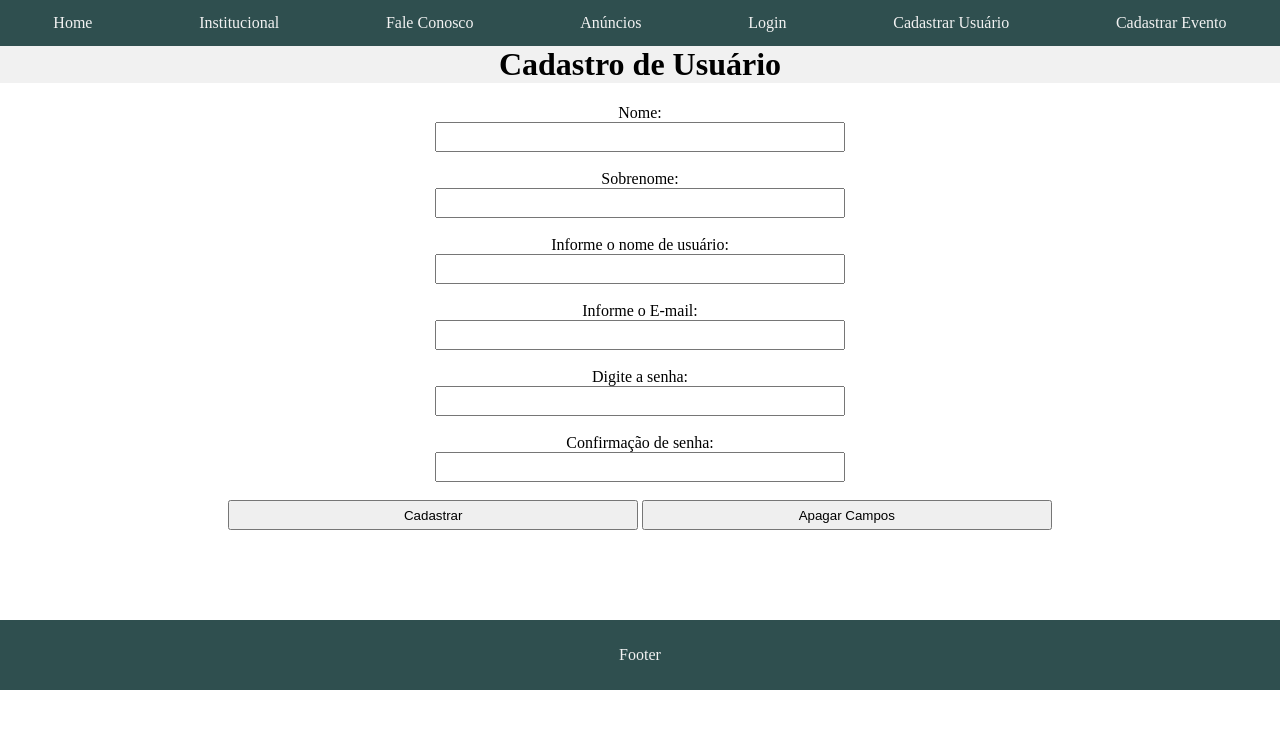
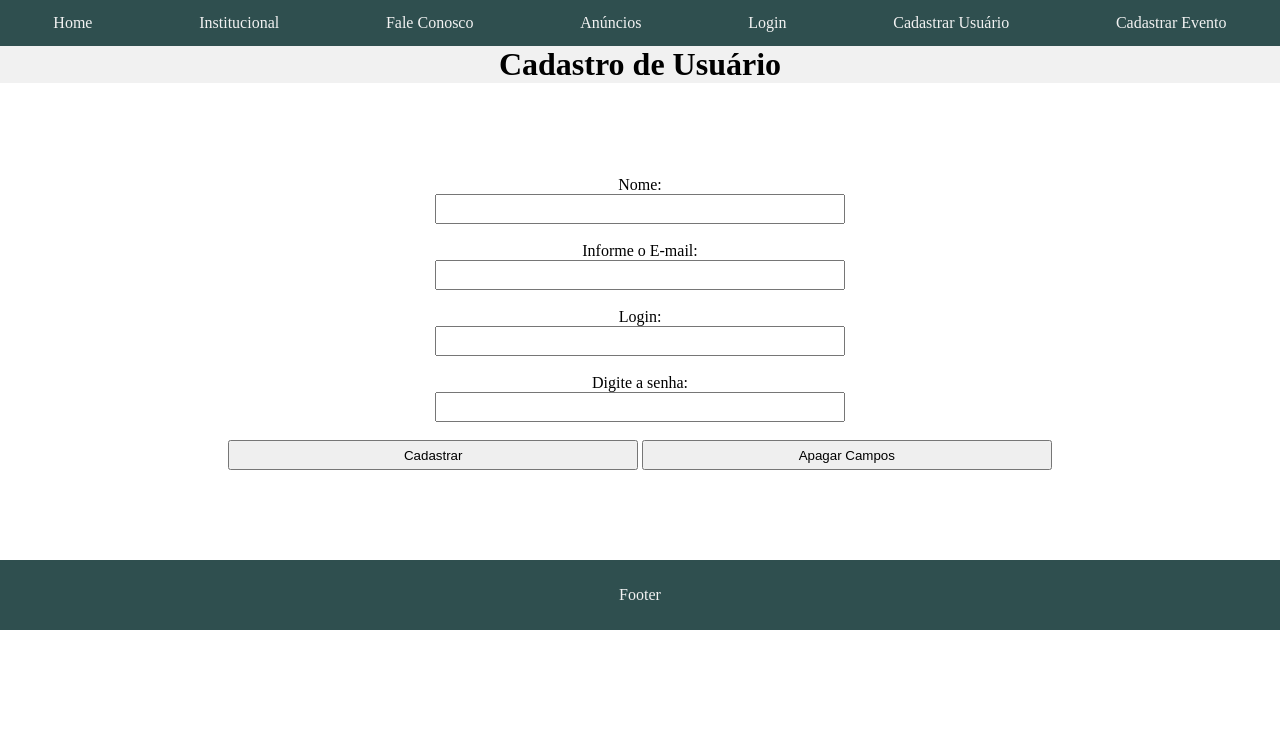
Before and after one commit to emersonvni/DesenvolvimentoWeb, a PHP site: page /cadastrarUsuario.php in a window 1280 px wide. Shown: the top 729 px of the page. Run offline with PHP 8.4, Linux system fonts and the light colour scheme.

Commit message:
cadastro de usuario + bd

```diff
--- a/cadastrarUsuario.php
+++ b/cadastrarUsuario.php
@@ -27,21 +27,21 @@
 
   <div>
 
-			<form>
+			<form method="post" action="controller\controllerUsuario.php">
+			  <br><br><br><br>
 			  Nome:<br>
 			  <input type="text" name="nome"><br><br>
-			  Sobrenome:<br>
-			  <input type="text" name="sobrenome"><br><br>
-			  Informe o nome de usuário:<br>
-			  <input type="text" name="nomeDeUsuario"><br><br>
 			  Informe o E-mail:<br>
 			  <input type="text" name="email"><br><br>
+			  Login:<br>
+			  <input type="text" name="login"><br><br>
 			  Digite a senha:<br>
 			  <input type="password" name="senha"><br><br>
-			  Confirmação de senha:<br>
-			  <input type="password" name="confirmaSenha"><br><br>
 			  <input type="submit" value="Cadastrar">
 			  <input type="reset" value="Apagar Campos">
+
+
+
 			</form></div>
 
 </div>
```
Also changed, not shown: controller/controllerUsuario.php (added, +25 -0 lines).
